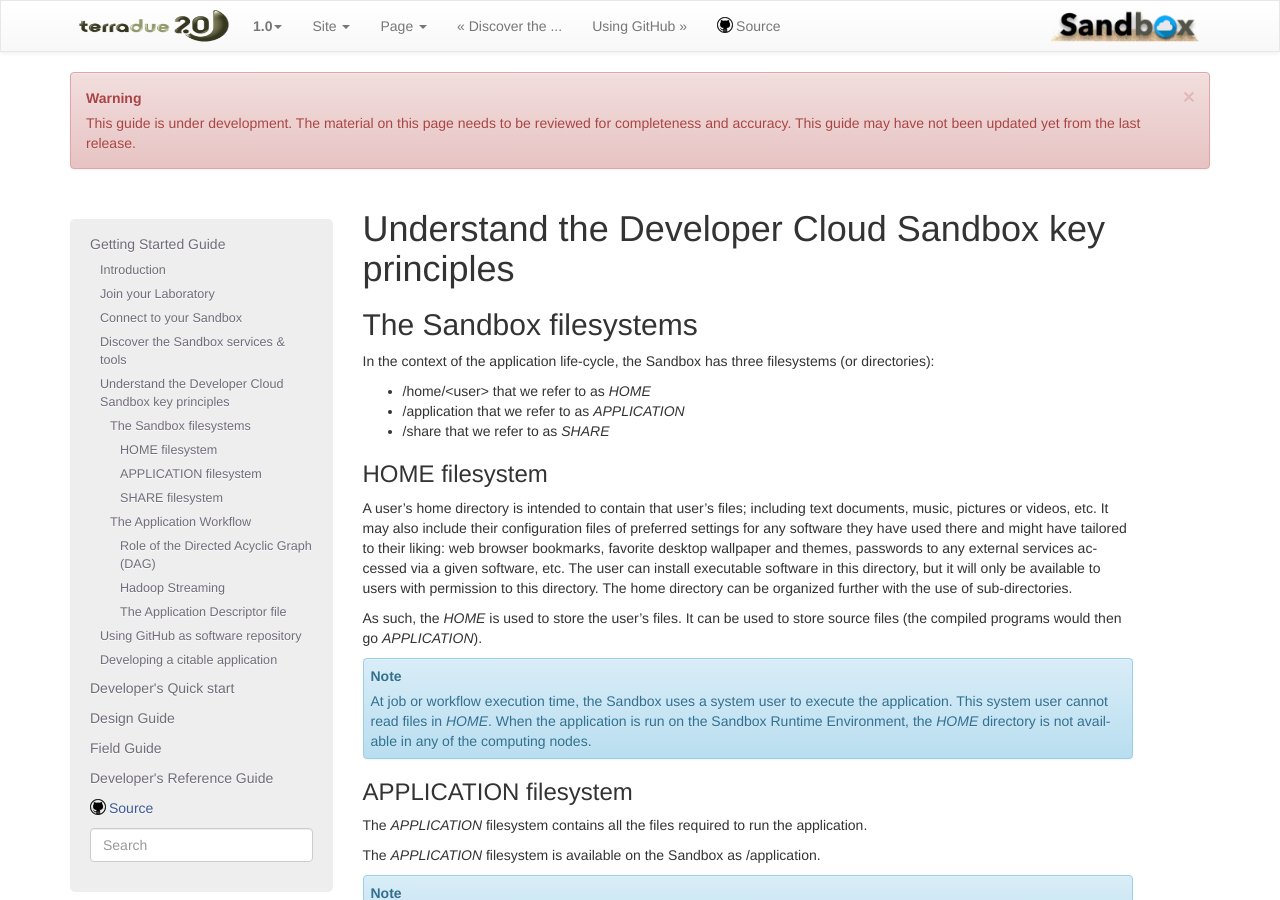
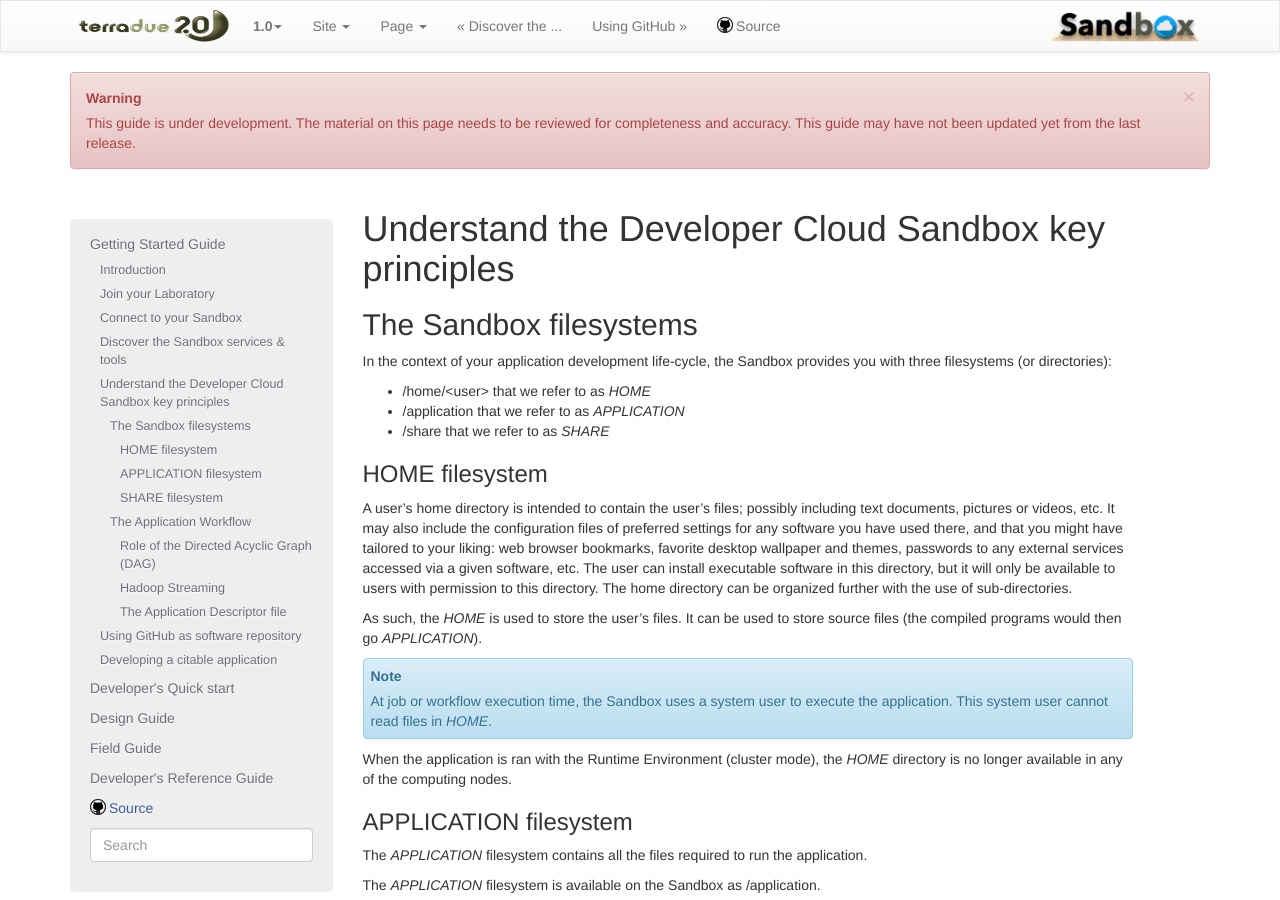
Before and after one commit to Terradue/doc-developer-sandbox, a Sphinx documentation site: the page built from source/start/principles.rst, in a window 1280 px wide and 900 px high. Built offline with Sphinx 7.4.7, drawn with Linux system fonts in a browser that asks for light colours; pages that are not in the unit, such as notebooks, are missing from menus; some of the changed text lies outside the part shown.

Commit message:
Update principles.rst

```diff
--- a/source/start/principles.rst
+++ b/source/start/principles.rst
@@ -1,12 +1,12 @@
 .. _principles:
 
 Understand the Developer Cloud Sandbox key principles
-=====================================================
+===========================================
 
 The Sandbox filesystems
-^^^^^^^^^^^^^^^^^^^^^^^
+^^^^^^^^^^^^^^^^^^^^^^^^
 
-In the context of the application life-cycle, the Sandbox has three filesystems (or directories):
+In the context of your application development life-cycle, the Sandbox provides you with three filesystems (or directories):
 
 * /home/<user> that we refer to as *HOME*
 * /application that we refer to as *APPLICATION*
@@ -14,17 +14,15 @@
 
 HOME filesystem
 """""""""""""""
-
-A user's home directory is intended to contain that user's files; including text documents, music, pictures or videos, etc. It may also include their configuration files of preferred settings for any software they have used there and might have tailored to their liking: web browser bookmarks, favorite desktop wallpaper and themes, passwords to any external services accessed via a given software, etc. The user can install executable software in this directory, but it will only be available to users with permission to this directory. The home directory can be organized further with the use of sub-directories.
+A user's home directory is intended to contain the user's files; possibly including text documents, pictures or videos, etc. It may also include the configuration files of preferred settings for any software you have used there, and that you might have tailored to your liking: web browser bookmarks, favorite desktop wallpaper and themes, passwords to any external services accessed via a given software, etc. The user can install executable software in this directory, but it will only be available to users with permission to this directory. The home directory can be organized further with the use of sub-directories.
 
 As such, the *HOME* is used to store the user's files. It can be used to store source files (the compiled programs would then go *APPLICATION*).
 
 .. NOTE:: At job or workflow execution time, the Sandbox uses a system user to execute the application. This system user cannot read files in *HOME*.
-  When the application is run on the Sandbox Runtime Environment, the *HOME* directory is not available in any of the computing nodes.
+When the application is ran with the Runtime Environment (cluster mode), the *HOME* directory is no longer available in any of the computing nodes.
 
 APPLICATION filesystem
 """"""""""""""""""""""
-
 The *APPLICATION* filesystem contains all the files required to run the application.
 
 The *APPLICATION* filesystem is available on the Sandbox as /application.
@@ -160,20 +158,13 @@
 
 Hadoop Streaming
 """"""""""""""""
-
-Hadoop will split (distribute) the standard input to each task created on the cluster from a Job template.
-
-The input split depends on the number of available task slots.
-
-The number of task slots depends on the cluster dimension.
-
+The Developer Cloud Sandbox builds on a “shared-nothing” architecture that partitions and distributes each large dataset to the disks attached directly to the nodes of the cluster.
+Hadoop will split (distribute) the standard input of a Job to each task created on the cluster. A task is created from a Job template. The input split depends on the number of available task slots. The number of task slots depends on the cluster dimension.
 In the Developer Cloud Sandbox environment (pseudo-cluster mode), the cluster dimension is 1 and the number of the available task slots is 2 (running on a 2-Cores CPU).
-
 In the IaaS Production environment (cluster mode), the cluster dimension is n (the servers provisioned on the cluster) and the number of available tasks slots is n x m (m-Cores CPU of the provisioned server type).
 
 The Application Descriptor file
 """""""""""""""""""""""""""""""
-
 The application descriptor file contains the definition of the application in terms of:
 
     job templates including:
@@ -188,12 +179,11 @@
 
 The application descriptor is an XML file available in $_CIOP_APPLICATION_PATH/application.xml
 
-    Note: the value $_CIOP_APPLICATION_PATH is /application
+Note: the value $_CIOP_APPLICATION_PATH is /application
 
 Format
 
 The application descriptor file structure is available below:
-
 
 +-----------+-----------------------+-----------------------------------------------------------+-------------------------------+---------------+-------------------------------+--------------------+
 | Level	    | Tag name              | Descendants                                               | Tag Contents                  | Cardinality   | Attribute name                | Attribute value    |
@@ -233,5 +223,6 @@
 |           |                       |                                                           |  the default value)		|               |                               |                    |
 +-----------+-----------------------+-----------------------------------------------------------+-------------------------------+---------------+-------------------------------+--------------------+
 
+.. SEE ALSO:: The Application Descriptor file is described in :doc:`/reference/application`
 
-.. tip:: Check that your application descriptor file is well formed with the :doc:`ciop-appcheck </reference/man/ciop-appcheck>` utility
+.. TIP:: Check that your application descriptor file is well formed with the :doc:`ciop-appcheck </reference/man/ciop-appcheck>` utility
```
